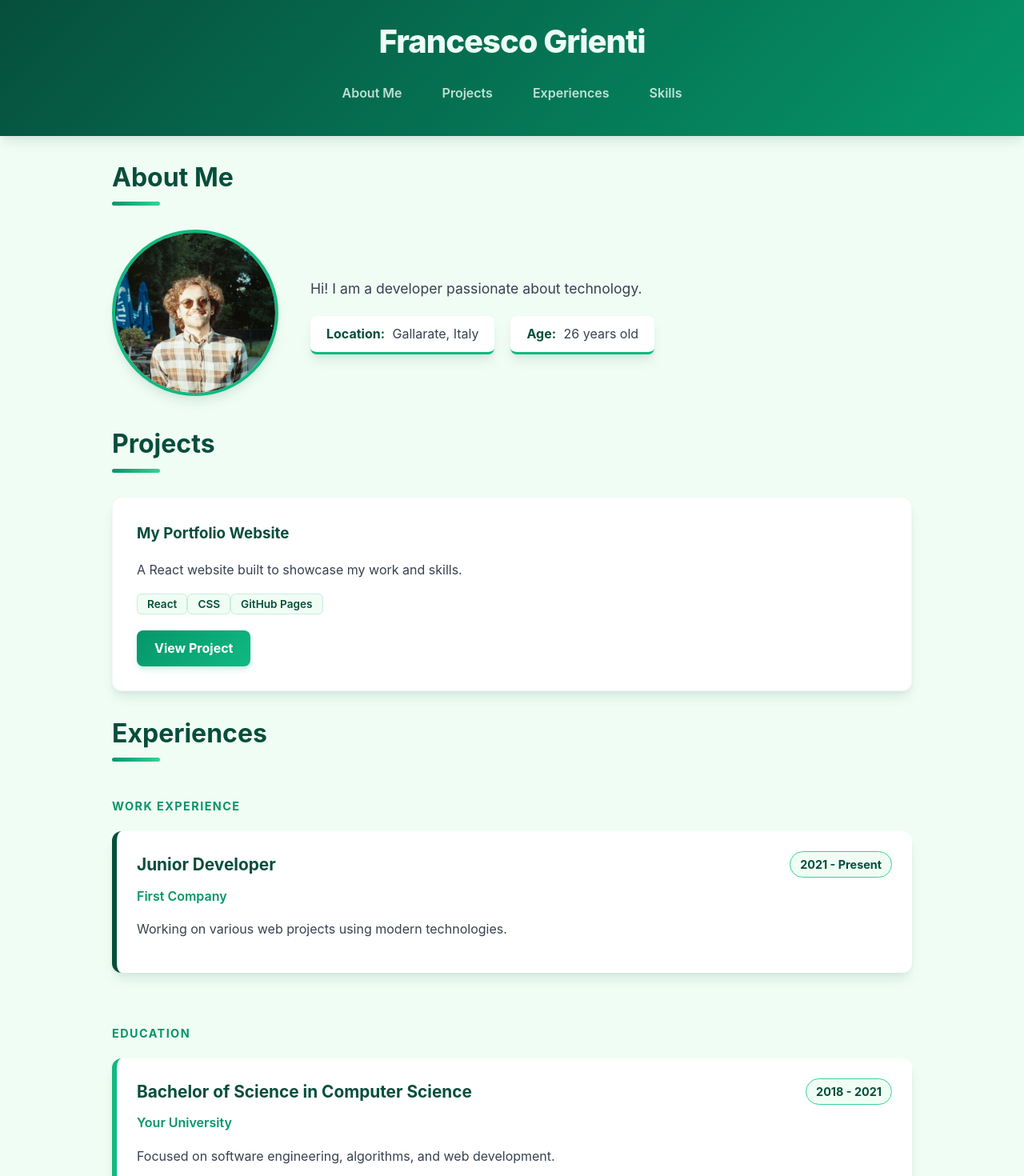
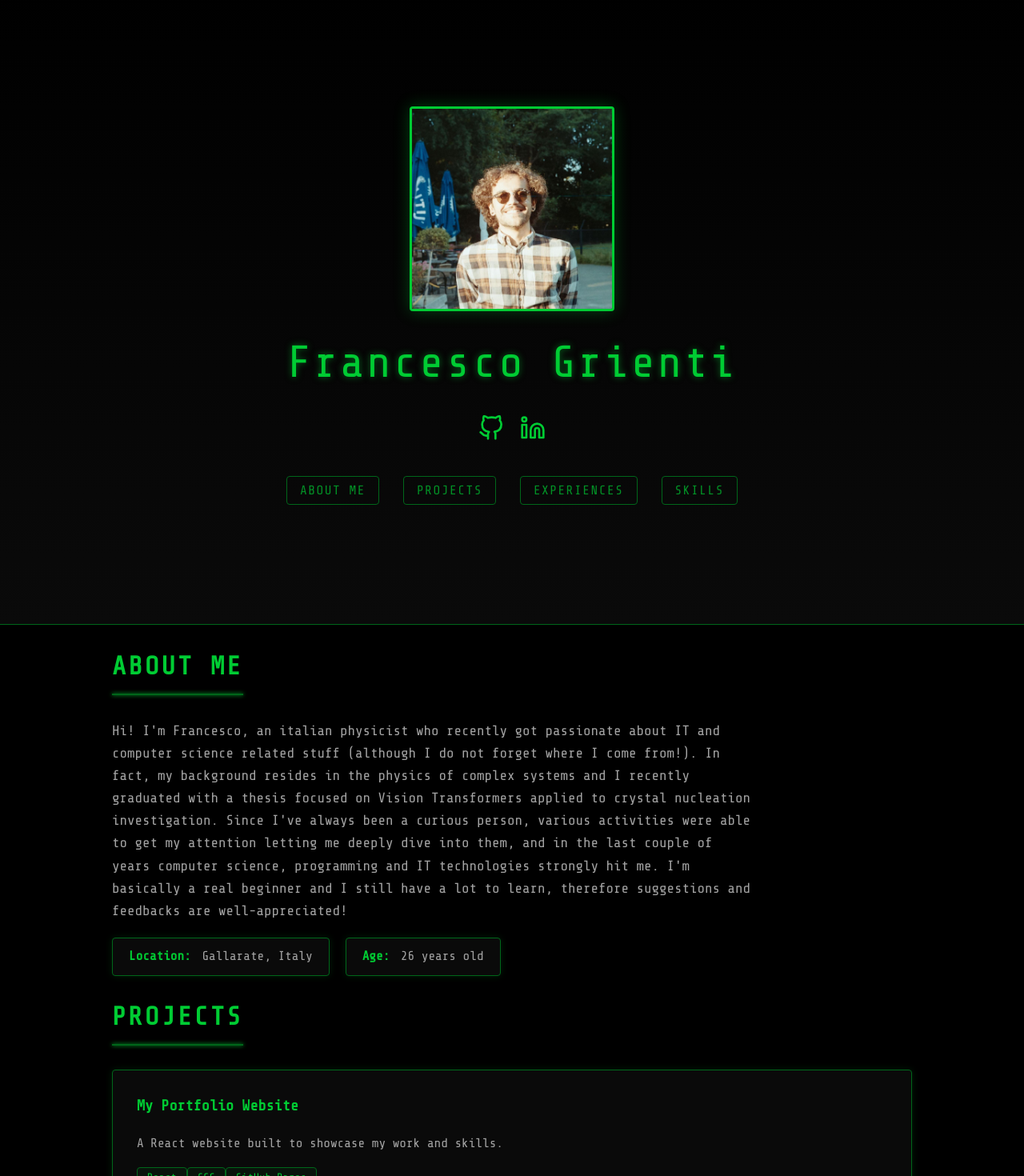
Before and after one commit to francescogrienti/francescogrienti.github.io, a React (Create React App) app: page / in a window 1280 px wide. Shown: the part 20-1490 px from the top of the page at 80% size. Built offline with nearby package versions, Linux system fonts and the light colour scheme.

Commit message:
Reviewed layout and style

```diff
--- a/public/index.html
+++ b/public/index.html
@@ -15,6 +15,9 @@
       user's mobile device or desktop. See https://developers.google.com/web/fundamentals/web-app-manifest/
     -->
     <link rel="manifest" href="%PUBLIC_URL%/manifest.json" />
+    <link rel="preconnect" href="https://fonts.googleapis.com">
+    <link rel="preconnect" href="https://fonts.gstatic.com" crossorigin>
+    <link href="https://fonts.googleapis.com/css2?family=Share+Tech+Mono&display=swap" rel="stylesheet">
     <!--
       Notice the use of %PUBLIC_URL% in the tags above.
       It will be replaced with the URL of the `public` folder during the build.
--- a/src/App.css
+++ b/src/App.css
@@ -2,23 +2,23 @@ html {
   scroll-behavior: smooth;
 }
 
-/* Forest & Emerald Theme - Strictly Green Spectrum */
+/* Terminal Tech Theme - Black & Green Spectrum */
 
 :root {
-  --primary-color: #064e3b; /* Darkest Forest Green */
-  --secondary-color: #374151; /* Dark Slate for readability */
-  --accent-primary: #059669; /* Emerald Green */
-  --accent-secondary: #10b981; /* Bright Emerald */
-  --accent-tertiary: #34d399; /* Mint Green */
-  --background-color: #f0fdf4; /* Very light mint background */
-  --card-bg: #ffffff;
-  --link-color: #059669;
-  --shadow: 0 10px 15px -3px rgba(6, 78, 59, 0.1), 0 4px 6px -2px rgba(6, 78, 59, 0.05);
-  --border-radius: 12px;
+  --primary-color: #000000; /* Pure Black */
+  --secondary-color: #a3a3a3; /* Muted Gray for text */
+  --accent-primary: #00cc33; /* Muted Terminal Green */
+  --accent-secondary: #009926; /* Slightly darker green */
+  --accent-tertiary: #00661a; /* Darkest green */
+  --background-color: #000000; /* Pure Black */
+  --card-bg: #0a0a0a; /* Very dark gray for cards */
+  --link-color: #00cc33;
+  --shadow: 0 0 10px rgba(0, 204, 51, 0.15);
+  --border-radius: 4px; /* Sharper corners for tech look */
 }
 
 body {
-  font-family: 'Inter', 'Segoe UI', Roboto, sans-serif;
+  font-family: 'Share Tech Mono', monospace;
   background-color: var(--background-color);
   color: var(--secondary-color);
   line-height: 1.6;
@@ -32,48 +32,102 @@ body {
 }
 
 /* Header & Navigation Styles */
-header {
-  background: linear-gradient(135deg, var(--primary-color) 0%, var(--accent-primary) 100%);
-  color: white;
-  padding: 40px 0;
+.hero {
+  height: 100vh;
+  display: flex;
+  flex-direction: column;
+  justify-content: center;
+  align-items: center;
   text-align: center;
-  box-shadow: var(--shadow);
-  position: sticky;
-  top: 0;
-  z-index: 1000;
+  background: linear-gradient(180deg, #000000 0%, #0a0a0a 100%);
+  border-bottom: 1px solid var(--accent-tertiary);
 }
 
-header h1 {
-  margin: 0;
-  font-weight: 800;
-  font-size: 2.5rem;
-  letter-spacing: -0.025em;
-  color: #ecfdf5; /* Lightest mint text for contrast */
+.hero-content {
+  display: flex;
+  flex-direction: column;
+  align-items: center;
 }
 
-nav {
+.hero h1 {
+  margin: 20px 0 10px 0;
+  font-weight: 400;
+  font-size: 3.5rem;
+  letter-spacing: 0.05em;
+  color: var(--accent-primary);
+  text-shadow: 0 0 8px rgba(0, 204, 51, 0.5);
+}
+
+.hero .profile-img {
+  width: 250px;
+  height: 250px;
+  border-radius: 4px; /* Sharper corners for tech look */
+  object-fit: cover;
+  border: 3px solid var(--accent-primary);
+  box-shadow: 0 0 20px rgba(0, 204, 51, 0.3);
+  filter: none; /* Keep color in hero or optional grayscale */
+}
+
+.social-links {
+  margin: 10px 0 30px 0;
+  display: flex;
+  gap: 20px;
+}
+
+.social-icon {
+  color: var(--accent-primary);
+  transition: all 0.3s ease;
+  display: flex;
+  align-items: center;
+  justify-content: center;
+}
+
+.social-icon:hover {
+  transform: scale(1.2);
+  filter: drop-shadow(0 0 5px var(--accent-primary));
+}
+
+.hero nav {
   margin-top: 20px;
 }
 
-nav a, nav span {
+.hero nav a, .hero nav span {
   text-decoration: none;
-  color: rgba(236, 253, 245, 0.8);
+  color: rgba(0, 204, 51, 0.7);
   margin: 0 15px;
-  font-weight: 600;
+  font-weight: 400;
   transition: all 0.3s ease;
-  padding: 5px 10px;
-  border-radius: 6px;
+  padding: 8px 16px;
+  border-radius: 4px;
   cursor: pointer;
+  border: 1px solid var(--accent-tertiary);
+  text-transform: uppercase;
+  letter-spacing: 0.1em;
 }
 
-nav a:hover, nav span:hover {
-  color: white;
-  background: rgba(255, 255, 255, 0.15);
+.hero nav a:hover, .hero nav span:hover {
+  color: var(--accent-primary);
+  background: rgba(0, 204, 51, 0.1);
+  border-color: var(--accent-primary);
+  text-shadow: 0 0 5px rgba(0, 204, 51, 0.5);
 }
 
-/* Section Common Styles */
-section {
-  padding: 100px 0 60px 0;
+@media (max-width: 768px) {
+  .hero h1 {
+    font-size: 2.5rem;
+  }
+  .hero .profile-img {
+    width: 180px;
+    height: 180px;
+  }
+  .hero nav {
+    display: flex;
+    flex-direction: column;
+    gap: 10px;
+  }
+  .hero nav a, .hero nav span {
+    margin: 5px 0;
+  }
 }
 
 .about-text {
@@ -90,23 +144,29 @@ section {
 .profile-img {
   width: 200px;
   height: 200px;
-  border-radius: 50%;
+  border-radius: 4px; /* Sharper */
   object-fit: cover;
-  border: 4px solid var(--accent-secondary);
+  border: 2px solid var(--accent-tertiary);
   box-shadow: var(--shadow);
-  background-color: #fff;
+  background-color: #111;
+  filter: grayscale(100%) brightness(0.8) contrast(1.2);
+}
+
+.profile-img:hover {
+  filter: none;
+  border-color: var(--accent-primary);
 }
 
 .detail-item {
-  background: white;
+  background: #0a0a0a;
   padding: 10px 20px;
-  border-radius: 8px;
+  border-radius: 4px;
   box-shadow: var(--shadow);
-  border-bottom: 3px solid var(--accent-secondary);
+  border: 1px solid var(--accent-tertiary);
 }
 
 .detail-item strong {
-  color: var(--primary-color);
+  color: var(--accent-primary);
   margin-right: 5px;
 }
 
@@ -115,7 +175,9 @@ h2 {
   margin-bottom: 40px;
   position: relative;
   display: inline-block;
-  color: var(--primary-color);
+  color: var(--accent-primary);
+  text-transform: uppercase;
+  letter-spacing: 0.1em;
 }
 
 h2::after {
@@ -123,10 +185,10 @@ h2::after {
   position: absolute;
   bottom: -10px;
   left: 0;
-  width: 60px;
-  height: 5px;
-  background: linear-gradient(to right, var(--accent-primary), var(--accent-tertiary));
-  border-radius: 10px;
+  width: 100%;
+  height: 2px;
+  background: var(--accent-tertiary);
+  box-shadow: 0 0 5px var(--accent-primary);
 }
 
 /* Project Styles (Card Layout) */
@@ -142,17 +204,18 @@ h2::after {
   box-shadow: var(--shadow);
   padding: 30px;
   transition: all 0.3s ease;
-  border: 1px solid rgba(6, 78, 59, 0.05);
+  border: 1px solid var(--accent-tertiary);
 }
 
 .project-card:hover {
-  transform: translateY(-8px);
-  border-color: var(--accent-secondary);
+  transform: translateY(-5px);
+  border-color: var(--accent-primary);
+  box-shadow: 0 0 15px rgba(0, 204, 51, 0.2);
 }
 
 .project-card h3 {
   margin-top: 0;
-  color: var(--primary-color);
+  color: var(--accent-primary);
 }
 
 /* Skills Section Styles */
@@ -166,8 +229,9 @@ h2::after {
   margin-bottom: 1.5rem;
   font-size: 1.3rem;
   color: var(--accent-primary);
-  border-left: 4px solid var(--accent-primary);
+  border-left: 2px solid var(--accent-primary);
   padding-left: 12px;
+  text-transform: uppercase;
 }
 
 .skill-list {
@@ -184,12 +248,12 @@ h2::after {
 }
 
 .experience-group h3 {
-  color: var(--accent-primary);
+  color: var(--accent-secondary);
   text-transform: uppercase;
-  letter-spacing: 0.1em;
+  letter-spacing: 0.2em;
   font-size: 0.9rem;
   margin-bottom: 20px;
-  font-weight: 700;
+  font-weight: 400;
 }
 
 .experience-item {
@@ -198,11 +262,21 @@ h2::after {
   background: var(--card-bg);
   border-radius: var(--border-radius);
   box-shadow: var(--shadow);
-  border-left: 6px solid transparent;
+  border-left: 4px solid var(--accent-tertiary);
+  border-right: 1px solid transparent;
+  border-top: 1px solid transparent;
+  border-bottom: 1px solid transparent;
+  transition: all 0.3s ease;
+}
+
+.experience-item:hover {
+  border-color: var(--accent-tertiary);
+  border-left-color: var(--accent-primary);
+  box-shadow: 0 0 10px rgba(0, 204, 51, 0.1);
 }
 
 .experience-item.work {
-  border-left-color: var(--primary-color);
+  border-left-color: var(--accent-primary);
 }
 
 .experience-item.education {
@@ -220,57 +294,60 @@ h2::after {
 .experience-header h4 {
   margin: 0;
   font-size: 1.3rem;
-  color: var(--primary-color);
+  color: var(--accent-primary);
 }
 
 .period {
   font-size: 0.9rem;
-  color: var(--primary-color);
-  font-weight: 700;
-  background: var(--background-color);
+  color: var(--accent-primary);
+  font-weight: 400;
+  background: rgba(0, 204, 51, 0.05);
   padding: 4px 12px;
-  border-radius: 20px;
+  border-radius: 4px;
   border: 1px solid var(--accent-tertiary);
 }
 
 .organization {
   margin: 10px 0;
-  font-weight: 600;
-  color: var(--accent-primary);
+  font-weight: 400;
+  color: var(--accent-secondary);
 }
 
 .tech-tag {
-  background-color: var(--background-color);
-  color: var(--primary-color);
+  background-color: rgba(0, 204, 51, 0.05);
+  color: var(--accent-primary);
   padding: 4px 12px;
-  border-radius: 6px;
+  border-radius: 4px;
   font-size: 0.85rem;
-  font-weight: 600;
-  border: 1px solid rgba(16, 185, 129, 0.2);
+  font-weight: 400;
+  border: 1px solid var(--accent-tertiary);
   transition: all 0.2s ease;
 }
 
 .tech-tag:hover {
-  background-color: var(--accent-secondary);
-  color: white;
-  border-color: var(--accent-secondary);
+  background-color: var(--accent-primary);
+  color: black;
+  border-color: var(--accent-primary);
 }
 
 .btn {
   display: inline-block;
   margin-top: 20px;
-  color: white;
-  background: linear-gradient(135deg, var(--accent-primary) 0%, var(--accent-secondary) 100%);
+  color: black;
+  background: var(--accent-primary);
   text-decoration: none;
-  font-weight: 700;
+  font-weight: 400;
   padding: 10px 22px;
-  border-radius: 8px;
+  border-radius: 4px;
   transition: all 0.3s ease;
-  box-shadow: 0 4px 6px rgba(16, 185, 129, 0.2);
+  box-shadow: 0 0 10px rgba(0, 204, 51, 0.3);
+  border: 1px solid var(--accent-primary);
+  text-transform: uppercase;
 }
 
 .btn:hover {
   transform: scale(1.05);
-  box-shadow: 0 6px 12px rgba(16, 185, 129, 0.3);
-  filter: brightness(1.1);
+  box-shadow: 0 0 20px rgba(0, 204, 51, 0.5);
+  background: transparent;
+  color: var(--accent-primary);
 }
--- a/src/components/aboutme.js
+++ b/src/components/aboutme.js
@@ -4,11 +4,8 @@ function AboutMe() {
     return (
         <section id="aboutme" className="container">
             <h2>About Me</h2>
-            <div className="about-container" style={{ display: 'flex', alignItems: 'center', gap: '40px', flexWrap: 'wrap' }}>
-                <div className="about-photo">
-                    <img src={`${process.env.PUBLIC_URL}/profile.JPEG`} alt={name} className="profile-img" />
-                </div>
-                <div className="about-content" style={{ flex: '1', minWidth: '300px' }}>
+            <div className="about-container">
+                <div className="about-content">
                     <p className="about-text">{aboutme.en}</p>
                     <div className="about-details" style={{ marginTop: '20px', display: 'flex', gap: '20px', flexWrap: 'wrap' }}>
                         <div className="detail-item">
--- a/src/components/header.js
+++ b/src/components/header.js
@@ -1,18 +1,29 @@
 import { name } from '../constants/personal_info.js';
+import { gh_url, in_url } from '../constants/social_urls.js';
 import { Link } from 'react-scroll';
 
 function Header() {
     return (
-        <header>
-            <div className="container">
+        <header className="hero">
+            <div className="hero-content">
+                <img src={`${process.env.PUBLIC_URL}/profile.JPEG`} alt={name} className="profile-img" />
                 <h1>{name}</h1>
+
+                <div className="social-links">
+                    <a href={gh_url} target="_blank" rel="noopener noreferrer" className="social-icon" title="GitHub">
+                        <svg xmlns="http://www.w3.org/2000/svg" width="32" height="32" viewBox="0 0 24 24" fill="none" stroke="currentColor" strokeWidth="2" strokeLinecap="round" strokeLinejoin="round"><path d="M9 19c-5 1.5-5-2.5-7-3m14 6v-3.87a3.37 3.37 0 0 0-.94-2.61c3.14-.35 6.44-1.54 6.44-7A5.44 5.44 0 0 0 20 4.77 5.07 5.07 0 0 0 19.91 1S18.73.65 16 2.48a13.38 13.38 0 0 0-7 0C6.27.65 5.09 1 5.09 1A5.07 5.07 0 0 0 5 4.77a5.44 5.44 0 0 0-1.5 3.78c0 5.42 3.3 6.61 6.44 7A3.37 3.37 0 0 0 9 18.13V22"></path></svg>
+                    </a>
+                    <a href={in_url} target="_blank" rel="noopener noreferrer" className="social-icon" title="LinkedIn">
+                        <svg xmlns="http://www.w3.org/2000/svg" width="32" height="32" viewBox="0 0 24 24" fill="none" stroke="currentColor" strokeWidth="2" strokeLinecap="round" strokeLinejoin="round"><path d="M16 8a6 6 0 0 1 6 6v7h-4v-7a2 2 0 0 0-2-2 2 2 0 0 0-2 2v7h-4v-7a6 6 0 0 1 6-6z"></path><rect x="2" y="9" width="4" height="12"></rect><circle cx="4" cy="4" r="2"></circle></svg>
+                    </a>
+                </div>
+
                 <nav>
-                    <Link to="aboutme" spy={true} smooth={true} offset={-170} duration={70}>About Me</Link>
-                    <Link to="projects" spy={true} smooth={true} offset={-170} duration={70}>Projects</Link>
-					<Link to="experiences" spy={true} smooth={true} offset={-170} duration={70}>Experiences</Link>
-                    <Link to="skills" spy={true} smooth={true} offset={-170} duration={70}>Skills</Link>
+                    <Link to="aboutme" spy={true} smooth={true} offset={0} duration={500}>About Me</Link>
+                    <Link to="projects" spy={true} smooth={true} offset={0} duration={500}>Projects</Link>
+					<Link to="experiences" spy={true} smooth={true} offset={0} duration={500}>Experiences</Link>
+                    <Link to="skills" spy={true} smooth={true} offset={0} duration={500}>Skills</Link>
                 </nav>
-
             </div>
         </header>
     );
--- a/src/constants/experiences_elements.js
+++ b/src/constants/experiences_elements.js
@@ -1,18 +1,40 @@
 const education = [
   {
-    school: "Your University",
-    degree: "Bachelor of Science in Computer Science",
-    period: "2018 - 2021",
-    description: "Focused on software engineering, algorithms, and web development."
-  }
+    school: "University of Milan",
+    degree: "Master of Science in Physics",
+    period: "Sept 2022 - Sept 2025",
+    description: "Physics of Complex Systems. "
+  },
+  {
+    school: "Leiden University",
+    degree: "Research internship (Econophysics and Network Theory Group)",
+    period: "Feb 2022 - July 2022",
+    description: "Network Renormalization as a Scale-Invariant Model for International Trade Network. Investigation of two different approaches modeling the International Trade Network (ITN) exploiting network reconstruction and network theory techniques."
+  },
+
+  {
+    school: "University of Milan",
+    degree: "Bachelor of Science in Physics",
+    period: "Oct 2018 - Dec 2021",
+    description: "Physics basics."
+  },
+
+
+
 ]
 
 const career = [
   {
-    company: "First Company",
-    role: "Junior Developer",
-    period: "2021 - Present",
-    description: "Working on various web projects using modern technologies."
+    company: "GPA MS",
+    role: "Junior Simulation Software Engineer",
+    period: "Oct 2025 - Present",
+    description: "Sensors software development for LH simulation division."
+  },
+    {
+    company: "Intesa Sanpaolo",
+    role: "Junior Software Engineer",
+    period: "Sept 2022 - Jan 2024",
+    description: "Member of the ISYBANK project. Worked as a software engineer in Bank Accounts and Data division."
   }
 ]
 
--- a/src/constants/personal_info.js
+++ b/src/constants/personal_info.js
@@ -17,8 +17,8 @@ const age = () => {
 
 const aboutme = {
   it: "Ciao! Sono uno sviluppatore appassionato di tecnologia.",
-  en: "Hi! I am a developer passionate about technology."
+  en: "Hi! I'm Francesco, an italian physicist who recently got passionate about IT and computer science related stuff (although I do not forget where I come from!). In fact, my background resides in the physics of complex systems and I recently graduated with a thesis focused on Vision Transformers applied to crystal nucleation investigation. Since I've always been a curious person, various activities were able to get my attention letting me deeply dive into them, and in the last couple of years computer science, programming and IT technologies strongly hit me. I'm basically a real beginner and I still have a lot to learn, therefore suggestions and feedbacks are well-appreciated!"
 }
 
 
-export {name, email, location, age, aboutme}
+export { name, email, location, age, aboutme }
```
Also changed, not shown: src/constants/skills_elements.js (+6 -10 lines), 1 other file (tests, documents, lock files or other folders).
